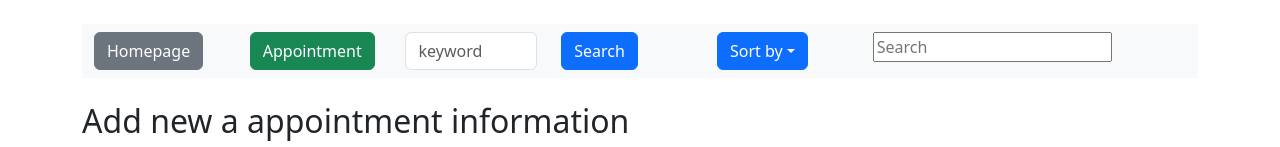
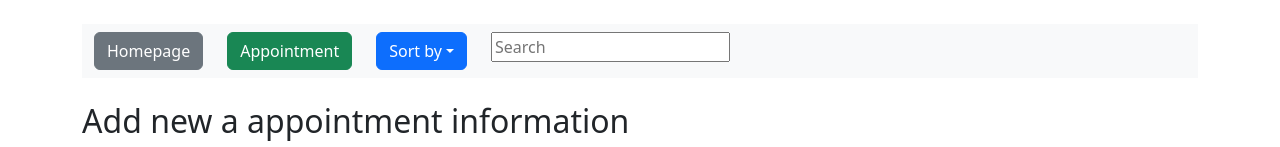
Before and after one commit to tarhavn/ux-tailwindcss-react, a React (Create React App) app: page / in a window 1280 px wide. Shown: the top 147 px of the page. Built offline with nearby package versions, Linux system fonts and the light colour scheme; no server answers.

Commit message:
Old searchbox with button component removed

```diff
--- a/src/components/MyNavbar.js
+++ b/src/components/MyNavbar.js
@@ -1,39 +1,19 @@
 import Navbar from 'react-bootstrap/Navbar';
-import Form from 'react-bootstrap/Form';
 import Button from 'react-bootstrap/Button';
 import Row from 'react-bootstrap/Row';
 import Col from 'react-bootstrap/Col';
 import Container from 'react-bootstrap/Container';
-import { useState } from 'react';
-
 import ButtonGroup from 'react-bootstrap/ButtonGroup';
 import DropdownButton from 'react-bootstrap/DropdownButton';
 import Dropdown from 'react-bootstrap/Dropdown';
 
 const MyNavbar = ({ query, onQueryChange }) => {
-  const [searchtext, setSearchtext] = useState('');
-
     return (
         <Navbar className="bg-body-tertiary justify-content-between">
           <Container>
             <Row>
               <Col><Button href='/' variant="secondary">Homepage</Button></Col>
-
               <Col><Button variant="success">Appointment</Button></Col>
-
-              <Col>
-                <Form inline>
-                <Form.Control
-                    type="text"
-                    placeholder="keyword"
-                    className=" mr-sm-2"
-                    value={searchtext}
-                    onChange={e => setSearchtext(e.target.value)}
-                  />
-                </Form>
-              </Col>
-
-              <Col><Button type="submit" onClick={() => alert(searchtext)}>Search</Button></Col>
 
               <Col>
               <DropdownButton as={ButtonGroup} title="Sort by" id="bg-nested-dropdown">
@@ -49,7 +29,6 @@ const MyNavbar = ({ query, onQueryChange }) => {
                 onChange={(event) => {onQueryChange(event.target.value)}}
                 placeholder="Search" /></Col>
             </Row>
-
           </Container>
         </Navbar>
     )
```
